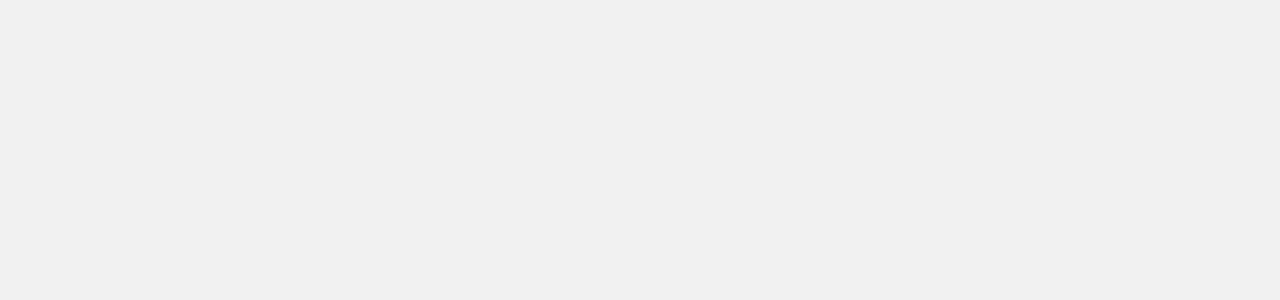
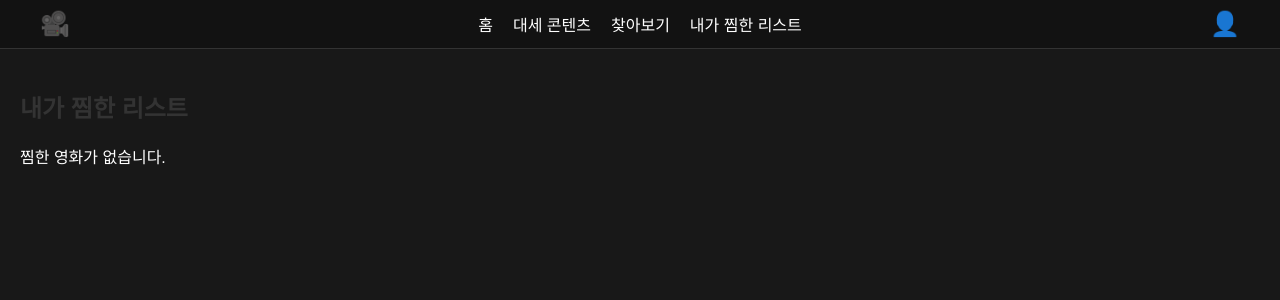
Before and after one commit to mytime501/clonecode, a React (Create React App) app: page /wishlist in a window 1280 px wide. Before the commit this address had no page. Shown: the top 300 px of the page. Built offline with nearby package versions, Linux system fonts and the light colour scheme; sample sign-in values are in the browser's storage.

Commit message:
create wishlistPage and MovieCard Change and all add

```diff
--- a/src/App.js
+++ b/src/App.js
@@ -2,10 +2,16 @@
 import { BrowserRouter as Router, Routes, Route, Navigate } from 'react-router-dom';
 import Signin from './pages/Signin';
 import Home from './pages/Home';
+import Wishlist from './pages/Wishlist'; // 추가된 찜한 리스트 페이지 예시
 
 function PrivateRoute({ children }) {
   const isAuthenticated = localStorage.getItem("isAuthenticated");
-  return isAuthenticated ? children : <Navigate to="/signin" />;
+
+  return isAuthenticated ? (
+    children
+  ) : (
+    <Navigate to="/signin" state={{ from: window.location.pathname }} />
+  );
 }
 
 function App() {
@@ -21,6 +27,14 @@
             </PrivateRoute>
           }
         />
+        <Route
+          path="/wishlist"
+          element={
+            <PrivateRoute>
+              <Wishlist />
+            </PrivateRoute>
+          }
+        />
       </Routes>
     </Router>
   );
--- a/src/components/MovieCard.jsx
+++ b/src/components/MovieCard.jsx
@@ -1,8 +1,39 @@
-import React from 'react';
+import React, { useState } from 'react';
 import '../css/home.css';
 
-const MovieCard = ({ movie }) => {
+const MovieCard = ({ movie, onUpdateWishlist }) => {
   const { poster_path, title, overview, vote_average, release_date, genres } = movie;
+
+  // 찜한 영화인지 확인
+  const isInWishlist = () => {
+    const wishlist = JSON.parse(localStorage.getItem('wishlist')) || [];
+    return wishlist.some((item) => item.id === movie.id);
+  };
+
+  const [isWished, setIsWished] = useState(isInWishlist);
+
+  // 찜하기/취소하기
+  const toggleWishlist = () => {
+    const wishlist = JSON.parse(localStorage.getItem('wishlist')) || [];
+
+    if (isWished) {
+      // 찜한 영화를 삭제
+      const updatedWishlist = wishlist.filter((item) => item.id !== movie.id);
+      localStorage.setItem('wishlist', JSON.stringify(updatedWishlist));
+    } else {
+      // 찜한 영화를 추가
+      wishlist.push(movie);
+      localStorage.setItem('wishlist', JSON.stringify(wishlist));
+    }
+
+    // 상태 업데이트
+    setIsWished(!isWished);
+
+    // 부모 컴포넌트에 상태 변경 알림 (Wishlist 페이지 상태 업데이트)
+    if (onUpdateWishlist) {
+      onUpdateWishlist();
+    }
+  };
 
   return (
     <div className="movie-card">
@@ -13,7 +44,6 @@
       />
       <div className="movie-info">
         <h3 className="movie-title">{title}</h3>
-        <p className="movie-overview">{overview}</p>
         <p className="movie-details">
           평점: {vote_average} | 개봉일: {release_date}
         </p>
@@ -22,6 +52,10 @@
             장르: {genres.map((genre) => genre.name).join(', ')}
           </p>
         )}
+        {/* 찜하기 버튼 (하트) */}
+        <button className={`wishlist-btn ${isWished ? 'wished' : ''}`} onClick={toggleWishlist}>
+          {isWished ? '💖' : '🤍'}
+        </button>
       </div>
     </div>
   );
--- a/src/components/MovieList.jsx
+++ b/src/components/MovieList.jsx
@@ -3,7 +3,7 @@
 
 const MovieList = ({ apiUrl, title }) => {
   const [movies, setMovies] = useState([]);
-
+  console.log(apiUrl);
   useEffect(() => {
     const fetchMovies = async () => {
       try {
--- a/src/css/home.css
+++ b/src/css/home.css
@@ -1,19 +1,20 @@
-/* home.css */
+/* body 전체 배경을 어두운 색으로 변경 */
 body {
   margin: 0;
   font-family: Arial, sans-serif;
-    background-color: #f0f0f0;
+  background-color: #181818; /* 어두운 배경 */
+  color: #fff; /* 전체 텍스트를 밝은 색으로 */
 }
 
 /* Header 스타일링 */
 .header {
-  background-color: #1f1f1f; /* 어두운 배경 */
+  background-color: #121212; /* 더 어두운 배경 */
   padding: 10px 20px;
   color: #fff;
   display: flex;
   justify-content: center;
   align-items: center;
-  border-bottom: 1px solid #333; /* 아래쪽 경계선 */
+  border-bottom: 1px solid #333;
 }
 
 .header-container {
@@ -21,18 +22,19 @@
   align-items: center;
   justify-content: space-between;
   width: 100%;
-  max-width: 1200px; /* 중앙 정렬을 위해 컨테이너 제한 */
+  max-width: 1200px;
 }
 
 .logo {
   font-size: 1.5rem;
   color: #e50914; /* 넷플릭스 스타일의 빨간색 */
   font-weight: bold;
+  cursor: pointer;
 }
 
 .nav-menu {
   display: flex;
-  gap: 20px; /* 메뉴 항목 간 간격 */
+  gap: 20px;
 }
 
 .nav-item {
@@ -44,7 +46,7 @@
 }
 
 .nav-item:hover {
-  color: #e50914; /* 메뉴 항목 호버 시 빨간색 강조 */
+  color: #e50914;
 }
 
 .profile-icon {
@@ -54,20 +56,23 @@
 }
 
 .profile-icon:hover {
-  transform: scale(1.1); /* 호버 시 아이콘 크기 확대 */
+  transform: scale(1.1);
 }
 
-
+/* 홈 콘텐츠 영역 */
 .home-content {
   padding: 1rem;
 }
 
+/* 영화 리스트 스타일링 */
 .movie-list {
   margin: 2rem 0;
 }
 
 .movie-list h2 {
   margin-bottom: 1rem;
+  font-size: 1.5rem;
+  color: #fff; /* 제목도 밝은 색으로 */
 }
 
 .movies-grid {
@@ -76,11 +81,12 @@
   gap: 1rem;
 }
 
+/* 영화 카드 */
 .movie-card {
-    background-color: #fff;
+  background-color: #2c2c2c; /* 어두운 카드 배경 */
   border-radius: 8px;
   overflow: hidden;
-    box-shadow: 0 4px 6px rgba(0, 0, 0, 0.1);
+  box-shadow: 0 4px 6px rgba(0, 0, 0, 0.2); /* 더 부드러운 그림자 */
   transition: transform 0.3s;
 }
 
@@ -100,16 +106,48 @@
 .movie-title {
   font-size: 1.2rem;
   margin: 0 0 0.5rem;
+  color: #fff; /* 제목 텍스트 색상 */
 }
 
 .movie-overview {
   font-size: 0.9rem;
-    color: #555;
+  color: #ddd; /* 밝은 회색 텍스트 */
   margin: 0 0 1rem;
 }
 
 .movie-details,
 .movie-genres {
   font-size: 0.8rem;
-    color: #777;
+  color: #aaa; /* 연한 회색으로 세부사항 텍스트 */
 }
+
+/* home.css */
+.wishlist-btn {
+  background-color: transparent;
+  border: none;
+  font-size: 1.2rem;
+  cursor: pointer;
+  margin-top: 10px;
+  transition: color 0.3s;
+}
+
+.wishlist-btn:hover {
+  color: #e50914; /* 마우스를 올리면 빨간색으로 변경 */
+}
+
+.wishlist-btn.wished {
+  color: #e50914; /* 찜한 경우 빨간색 하트 표시 */
+}
+
+/* home.css */
+.wishlist-page {
+  padding: 20px;
+  background-color: #181818;
+  color: #fff;
+}
+
+.wishlist-movie-list {
+  display: grid;
+  grid-template-columns: repeat(auto-fill, minmax(200px, 1fr));
+  gap: 20px;
+}
--- a/src/pages/Home.jsx
+++ b/src/pages/Home.jsx
@@ -9,8 +9,9 @@
 
   useEffect(() => {
     // 로그인이 되어있지 않으면 /signin으로 리디렉션
-    const isAuthenticated = JSON.parse(localStorage.getItem('isAuthenticated'));
-    if (isAuthenticated&&isAuthenticated.password) {
+    const isAuthenticatedString = localStorage.getItem('isAuthenticated');
+    const isAuthenticated = isAuthenticatedString ? JSON.parse(isAuthenticatedString) : null;
+    if (isAuthenticated) {
       setApiKey(isAuthenticated.password);
     }
     else{
@@ -24,9 +25,11 @@
     upcoming: `${baseUrl}/movie/upcoming?api_key=${apiKey}`,
     nowPlaying: `${baseUrl}/movie/now_playing?api_key=${apiKey}`,
     popular: `${baseUrl}/movie?api_key=${apiKey}`,
-    topRated: `${baseUrl}/movie/top_rated?api_key=${apiKey}`,
+    topRated: `${baseUrl}/movie/top_rated?api_key=${apiKey}`
   };
 
+  if(apiKey)
+  {
     return (
       <div>
         <Header />
@@ -38,6 +41,7 @@
         </div>
       </div>
     );
+  }
 };
 
 export default Home;
--- /dev/null
+++ b/src/pages/Wishlist.jsx
@@ -0,0 +1,49 @@
+import React, { useEffect, useState } from 'react';
+import MovieCard from '../components/MovieCard';
+import '../css/home.css';
+import Header from '../components/Header';
+
+const Wishlist = () => {
+    const [wishlist, setWishlist] = useState([]);
+
+    // LocalStorage에서 찜한 영화 목록 불러오기
+    const getWishlistFromLocalStorage = () => {
+      return JSON.parse(localStorage.getItem('wishlist')) || [];
+    };
+
+    // 처음 페이지 로드 시 찜한 목록을 가져옴
+    useEffect(() => {
+      setWishlist(getWishlistFromLocalStorage());
+    }, []);
+
+    // 리스트 갱신을 위해 업데이트 함수
+    const updateWishlist = () => {
+      setWishlist(getWishlistFromLocalStorage());
+    };
+
+
+  return (
+    <div>
+        <Header/>
+        <div className="wishlist-page">
+            <h2>내가 찜한 리스트</h2>
+            {/* 찜한 영화 목록이 있을 때 테이블로 출력 */}
+            {wishlist.length > 0 ? (
+                <div className="wishlist-movie-list">
+                {wishlist.map((movie) => (
+                    <MovieCard
+                    key={movie.id}
+                    movie={movie}
+                    onUpdateWishlist={updateWishlist} // 상태 갱신 함수 전달
+                    />
+                ))}
+                </div>
+            ) : (
+                <p>찜한 영화가 없습니다.</p>
+            )}
+        </div>
+    </div>
+  );
+};
+
+export default Wishlist;
```
Lines whose indentation alone changed are shown as unchanged.
